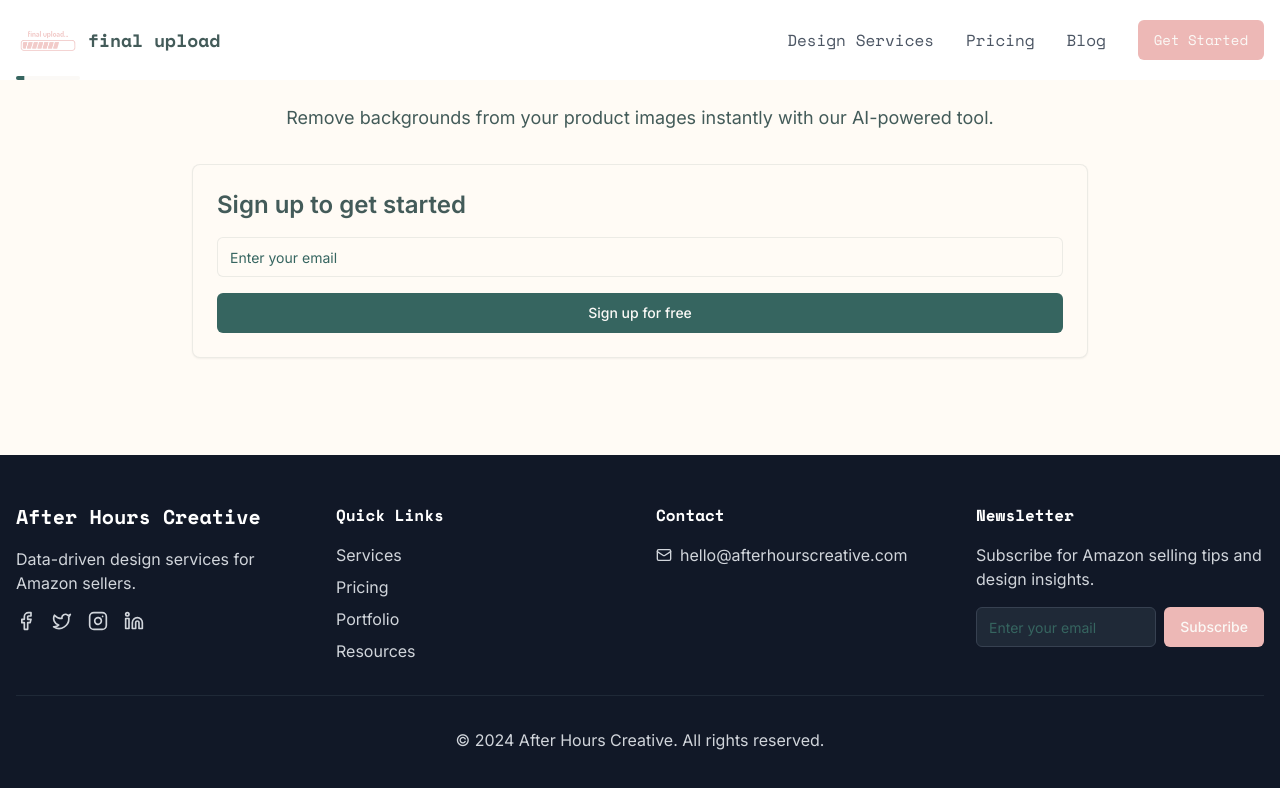
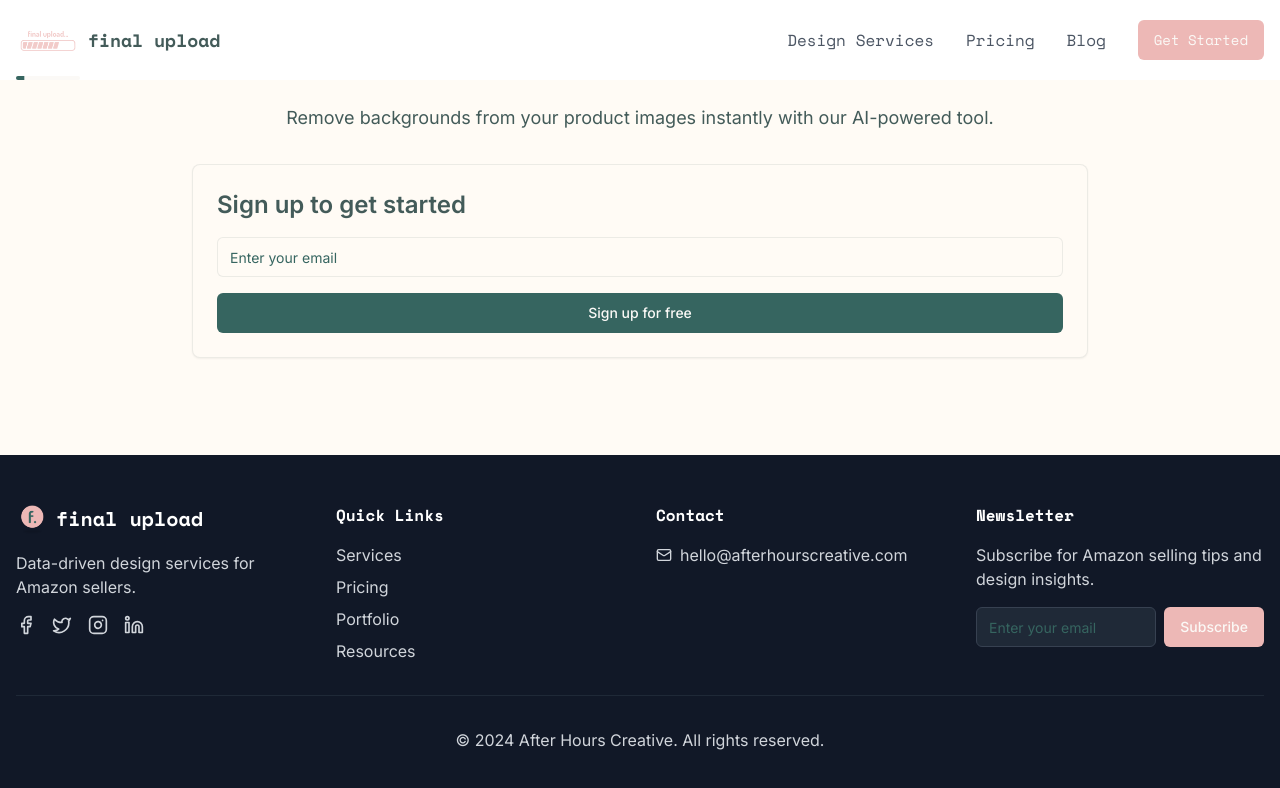
Before and after one commit to Mavic1027/Final-Upload, a React (Vite) app: page /background-remover in a window 1280 px wide. Shown: the top 788 px of the page. Built offline with nearby package versions, Linux system fonts and the light colour scheme.

Commit message:
Add logo and update text
Updated the logo in the header component and changed the wording to reflect "final upload" throughout the application.
[skip gpt_engineer]

```diff
--- a/src/components/Footer.tsx
+++ b/src/components/Footer.tsx
@@ -10,9 +10,16 @@ export const Footer = () => {
       <div className="container mx-auto px-4 py-12">
         <div className="grid md:grid-cols-4 gap-8 mb-8">
           <div>
-            <h3 className="font-heading text-xl font-bold text-white mb-4">
-              After Hours Creative
-            </h3>
+            <div className="flex items-center gap-2 mb-4">
+              <img
+                src="/lovable-uploads/8e4b0a16-6c33-496b-bb54-9edf496b20ab.png"
+                alt="final upload logo"
+                className="w-8 h-8"
+              />
+              <h3 className="font-heading text-xl font-bold text-white">
+                final upload
+              </h3>
+            </div>
             <p className="mb-4">
               Data-driven design services for Amazon sellers.
             </p>
```
Also changed, not shown: public/lovable-uploads/8e4b0a16-6c33-496b-bb54-9edf496b20ab.png (added).
